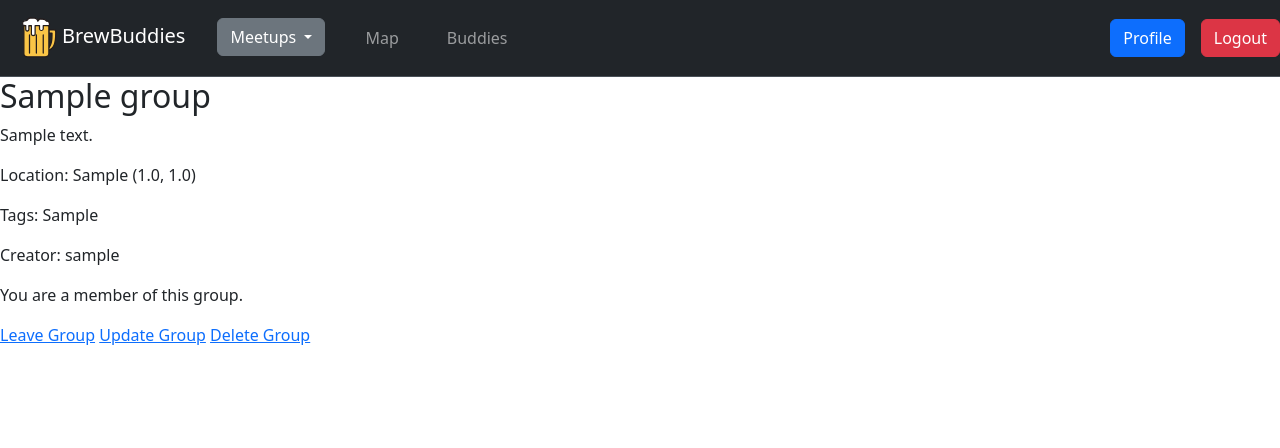
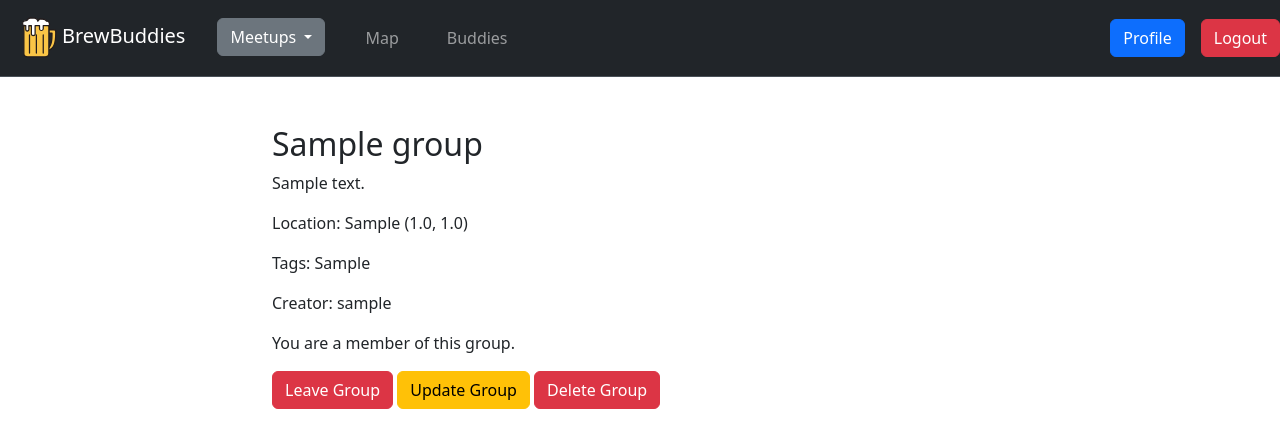
Before and after one commit to g0lubenk0/brewBuddies, a Django app: page /groups/1/ in a window 1280 px wide. Shown: the top 448 px of the page. Run offline with Django 4.2, Linux system fonts and the light colour scheme; a user stored in the database is signed in; tables that the repository leaves empty hold one stand-in row (values such as "Sample post").

Commit message:
interface change

```diff
--- a/brewBuddies/brewBuddies/urls.py
+++ b/brewBuddies/brewBuddies/urls.py
@@ -19,6 +19,13 @@ from django.urls import path, include
 from django.conf import settings
 from django.conf.urls.static import static
 
+from django.contrib.staticfiles.views import serve
+
+
+def return_static(request, path, insecure=True, **kwargs):
+  return serve(request, path, insecure, **kwargs)
+
+
 urlpatterns = [
     path('admin/', admin.site.urls),
     path('groups/', include('groups.urls')),
--- a/brewBuddies/templates/groups/create_group.html
+++ b/brewBuddies/templates/groups/create_group.html
@@ -10,6 +10,7 @@
 
         <div class="mb-3">
           <label for="{{ form.name.id }}" class="form-label">Title</label>
+          <br>
           {{ form.name }}
           <div class="invalid-feedback">
             {{ form.name.errors }}
@@ -18,6 +19,7 @@
 
         <div class="mb-3">
           <label for="{{ form.place.id }}" class="form-label">{{ form.place.label }}</label>
+          <br>
           {{ form.place }}
           <div class="invalid-feedback">
             {{ form.place.errors }}
@@ -26,6 +28,7 @@
 
         <div class="mb-3">
           <label for="{{ form.longitude.id }}" class="form-label">{{ form.longitude.label }}</label>
+          <br>
           {{ form.longitude }}
           <div class="invalid-feedback">
             {{ form.longitude.errors }}
@@ -34,6 +37,7 @@
 
         <div class="mb-3">
           <label for="{{ form.latitude.id }}" class="form-label">{{ form.latitude.label }}</label>
+          <br>
           {{ form.latitude }}
           <div class="invalid-feedback">
             {{ form.latitude.errors }}
@@ -42,6 +46,7 @@
 
         <div class="mb-3">
           <label for="{{ form.description.id }}" class="form-label">{{ form.description.label }}</label>
+          <br>
           {{ form.description }}
           <div class="invalid-feedback">
             {{ form.description.errors }}
@@ -50,6 +55,7 @@
 
         <div class="mb-3">
           <label for="{{ form.tags.id }}" class="form-label">{{ form.tags.label }}</label>
+          <br>
           {{ form.tags }}
           <div class="invalid-feedback">
             {{ form.tags.errors }}
--- a/brewBuddies/templates/groups/group_detail.html
+++ b/brewBuddies/templates/groups/group_detail.html
@@ -1,6 +1,11 @@
 {% extends 'base.html' %}
+
 {% block title %}{{ group.name }} - Details{% endblock %}
+
 {% block content %}
+  <div class="container mt-5">
+    <div class="row justify-content-center">
+      <div class="col-md-8">
         <h2>{{ group.name }}</h2>
         <p>{{ group.description }}</p>
         <p>Location: {{ group.place }} ({{ group.latitude }}, {{ group.longitude }})</p>
@@ -9,14 +14,17 @@
 
         {% if user in group.members.all %}
           <p>You are a member of this group.</p>
-    <a href="{% url 'leave_group' group.id %}">Leave Group</a>
+          <a href="{% url 'leave_group' group.id %}" class="btn btn-danger">Leave Group</a>
         {% else %}
-    <a href="{% url 'join_group' group.id%}">Join Group</a>
-    <a href="{% url 'group_list' %}">Back to Groups</a>
+          <a href="{% url 'join_group' group.id %}" class="btn btn-success">Join Group</a>
+          <a href="{% url 'group_list' %}" class="btn btn-primary">Back to Groups</a>
         {% endif %}
 
         {% if user == group.creator %}
-    <a href="{% url 'update_group' group.id %}">Update Group</a>
-    <a href="{% url 'delete_group' group.id %}">Delete Group</a>
+          <a href="{% url 'update_group' group.id %}" class="btn btn-warning">Update Group</a>
+          <a href="{% url 'delete_group' group.id %}" class="btn btn-danger">Delete Group</a>
         {% endif %}
+      </div>
+    </div>
+  </div>
 {% endblock %}
```
Lines whose indentation alone changed are shown as unchanged.
